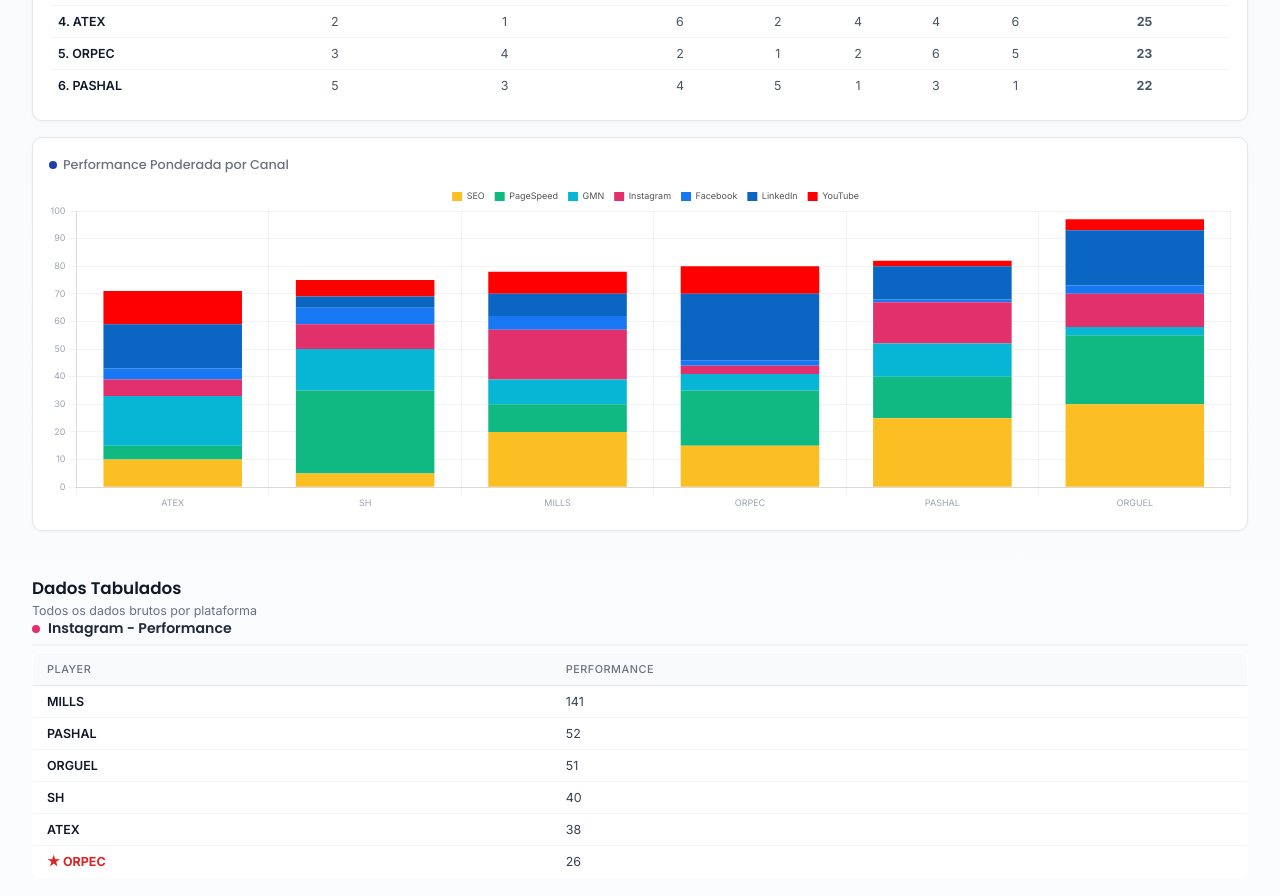
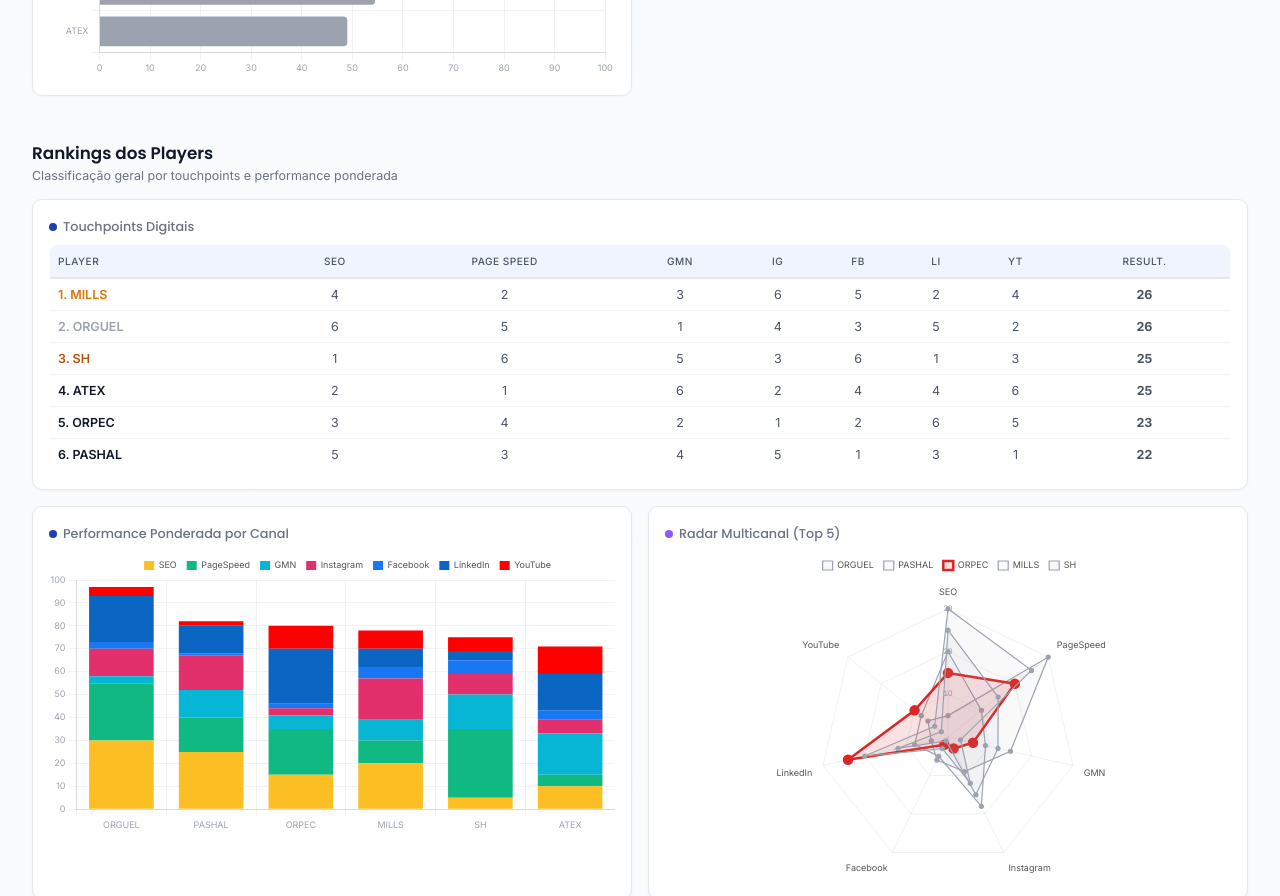
Before and after one commit to organizationivvvv/orpec-dashboard, a plain HTML site: page index.html in a window 1280 px wide. Shown: the part 1904-2800 px from the top of the page. Drawn offline with Linux system fonts and the light colour scheme.

Commit message:
add: GMN chart,雷达 radar, logo ORPEC e destaque de cores
- Adicionado gráfico de Google Meu Negócio (GMN) com dados tabulados
- Todos os gráficos ordenados com melhor desempenho primeiro
- Players em cinza opaco, ORPEC destacado em vermelho
- Gráfico de radar multicanal com top 5 players
- Logo da ORPEC no header

Co-Authored-By: Claude Opus 4.6 <noreply@openclaude.dev>

```diff
--- a/index.html
+++ b/index.html
@@ -14,7 +14,8 @@ h1,h2,h3,h4{font-family:'Poppins',sans-serif;font-weight:600}
 /* HEADER */
 .header{position:sticky;top:0;z-index:50;background:rgba(255,255,255,0.9);backdrop-filter:blur(12px);padding:12px 32px;display:flex;align-items:center;justify-content:space-between;border-bottom:1px solid #e5e7eb}
 .brand{display:flex;align-items:center;gap:10px}
-.brand-logo{width:30px;height:30px;background:#1e40af;border-radius:7px;display:flex;align-items:center;justify-content:center;color:#fff;font-weight:700;font-size:13px;font-family:'Poppins'}
+.brand-logo{width:42px;height:36px;border-radius:7px;overflow:hidden;flex-shrink:0;display:flex;align-items:center;justify-content:center}
+.brand-logo img{width:100%;height:100%;object-fit:contain}
 .brand h1{font-size:1.1rem;color:#1e3a8a}
 .brand h1 span{color:#d97706}
 .month-pills{display:flex;gap:4px}
@@ -98,8 +99,8 @@ table.rk tr:hover{background:#f0f4ff}
 
 <div class="header">
   <div class="brand">
-    <div class="brand-logo">O</div>
-    <h1>Dashboard <span>ORPEC</span> Players</h1>
+    <div class="brand-logo"><img src="Logo ORPEC_Andaimes, Formas e Escoramentos-01.png" alt="ORPEC"></div>
+    <h1>Dashboard <span>Players</span></h1>
   </div>
   <div class="month-pills" id="monthPills">
     <button class="m-pill active" data-m="Mar&#231;o" onclick="selMo(this)">Mar&#231;o</button>
@@ -122,7 +123,8 @@ table.rk tr:hover{background:#f0f4ff}
 <div class="sec"><h3>Rankings dos Players</h3><p>Classifica&#231;&#227;o geral por touchpoints e performance ponderada</p></div>
 <div class="chart-grid">
   <div class="cc full"><h4><span class="dot" style="background:#1e40af"></span>Touchpoints Digitais</h4><div id="rkTable"></div></div>
-  <div class="cc full"><h4><span class="dot" style="background:#1e40af"></span>Performance Ponderada por Canal</h4><canvas id="rkChart"></canvas></div>
+  <div class="cc"><h4><span class="dot" style="background:#1e40af"></span>Performance Ponderada por Canal</h4><canvas id="rkChart"></canvas></div>
+  <div class="cc"><h4><span class="dot" style="background:#8b5cf6"></span>Radar Multicanal (Top 5)</h4><canvas id="rkRadar"></canvas></div>
 </div>
 
 <div class="sec"><h3>Dados Tabulados</h3><p>Todos os dados brutos por plataforma</p></div>
@@ -132,7 +134,7 @@ table.rk tr:hover{background:#f0f4ff}
 
 <script>
 /* ===================== DATA ===================== */
-var COLORS={'MILLS':'#e43f5a','PASHAL':'#0ea5e9','ORGUEL':'#8b5cf6','SH':'#10b981','ATEX':'#f59e0b','ORPEC':'#dc2626','PERI':'#06b6d4','MECAN':'#f97316','ROHR':'#84cc16','ULMA':'#c084fc'};
+var COLORS_MUTE={'MILLS':'#9ca3af','PASHAL':'#9ca3af','ORGUEL':'#9ca3af','SH':'#9ca3af','ATEX':'#9ca3af','ORPEC':'#dc2626','PERI':'#9ca3af','MECAN':'#9ca3af','ROHR':'#9ca3af','ULMA':'#9ca3af'};
 
 var MONTH_LABELS={Janeiro:'Jan',Fevereiro:'Fev','Mar\xE7o':'Mar'};
 
@@ -141,19 +143,22 @@ var META={
     ig:[{p:'ORGUEL',v:391},{p:'PERI',v:264},{p:'MILLS',v:248},{p:'MECAN',v:139},{p:'SH',v:81},{p:'PASHAL',v:39},{p:'ORPEC',v:33},{p:'ATEX',v:26},{p:'ROHR',v:21},{p:'ULMA',v:17}],
     fb:[{p:'PERI',v:369000},{p:'SH',v:129000},{p:'MILLS',v:23000},{p:'ATEX',v:13000},{p:'ROHR',v:9900},{p:'ORGUEL',v:7400},{p:'ORPEC',v:6700},{p:'MECAN',v:1000},{p:'PASHAL',v:295},{p:'ULMA',v:27}],
     li:[{p:'PERI',v:50},{p:'ORPEC',v:10.78},{p:'MILLS',v:10.22},{p:'ATEX',v:8.07},{p:'ROHR',v:7.04},{p:'PASHAL',v:6.72},{p:'ORGUEL',v:6.69},{p:'ULMA',v:5.88},{p:'MECAN',v:.6},{p:'SH',v:.57}],
-    yt:[{p:'ORPEC',v:11.49},{p:'ULMA',v:.33},{p:'SH',v:.07},{p:'PERI',v:0},{p:'ATEX',v:0},{p:'MILLS',v:0},{p:'ROHR',v:0},{p:'ORGUEL',v:0},{p:'PASHAL',v:0},{p:'MECAN',v:0}]
+    yt:[{p:'ORPEC',v:11.49},{p:'ULMA',v:.33},{p:'SH',v:.07},{p:'PERI',v:0},{p:'ATEX',v:0},{p:'MILLS',v:0},{p:'ROHR',v:0},{p:'ORGUEL',v:0},{p:'PASHAL',v:0},{p:'MECAN',v:0}],
+    gmn:[{p:'ULMA',v:106.64},{p:'SH',v:82.72},{p:'PASHAL',v:55.2},{p:'MILLS',v:52.44},{p:'ORPEC',v:50.76},{p:'ORGUEL',v:42.24},{p:'PERI',v:34.56},{p:'ROHR',v:12.96},{p:'MECAN',v:0}]
   },
   Fevereiro:{
     ig:[{p:'MILLS',v:205},{p:'ORGUEL',v:113},{p:'SH',v:75},{p:'PASHAL',v:42},{p:'ORPEC',v:26},{p:'ATEX',v:17}],
     fb:[{p:'SH',v:129000},{p:'MILLS',v:23000},{p:'ATEX',v:13000},{p:'ORGUEL',v:7400},{p:'ORPEC',v:6700},{p:'PASHAL',v:293}],
     li:[{p:'ATEX',v:15},{p:'PASHAL',v:10},{p:'ORPEC',v:6.21},{p:'ORGUEL',v:6.02},{p:'MILLS',v:3.21},{p:'SH',v:.8}],
-    yt:[{p:'ORPEC',v:6.9},{p:'ATEX',v:2.83},{p:'SH',v:.15},{p:'MILLS',v:0},{p:'ORGUEL',v:0},{p:'PASHAL',v:0}]
+    yt:[{p:'ORPEC',v:6.9},{p:'ATEX',v:2.83},{p:'SH',v:.15},{p:'MILLS',v:0},{p:'ORGUEL',v:0},{p:'PASHAL',v:0}],
+    gmn:[{p:'SH',v:83.6},{p:'PASHAL',v:55.2},{p:'MILLS',v:52.44},{p:'ORPEC',v:50.76},{p:'ORGUEL',v:43.12}]
   },
   'Mar\xE7o':{
     ig:[{p:'MILLS',v:141},{p:'PASHAL',v:52},{p:'ORGUEL',v:51},{p:'SH',v:40},{p:'ATEX',v:38},{p:'ORPEC',v:26}],
     fb:[{p:'SH',v:129431},{p:'MILLS',v:23044},{p:'ATEX',v:13135},{p:'ORGUEL',v:7419},{p:'ORPEC',v:6780},{p:'PASHAL',v:293}],
     li:[{p:'ORPEC',v:16.76},{p:'ORGUEL',v:14.34},{p:'ATEX',v:13.66},{p:'PASHAL',v:3.88},{p:'MILLS',v:1.47},{p:'SH',v:.79}],
-    yt:[{p:'ATEX',v:2.09},{p:'ORPEC',v:1.89},{p:'MILLS',v:0},{p:'SH',v:0},{p:'ORGUEL',v:0},{p:'PASHAL',v:0}]
+    yt:[{p:'ATEX',v:2.09},{p:'ORPEC',v:1.89},{p:'MILLS',v:0},{p:'SH',v:0},{p:'ORGUEL',v:0},{p:'PASHAL',v:0}],
+    gmn:[{p:'SH',v:84.48},{p:'PASHAL',v:55.2},{p:'MILLS',v:52.44},{p:'ORPEC',v:50.76},{p:'ORGUEL',v:43.12}]
   }
 };
 
@@ -324,6 +329,7 @@ function render(){
     '<div class="cc"><h4><span class="dot" style="background:#0a66c2"></span>LinkedIn</h4><canvas id="cLI"></canvas></div>'+
     '<div class="cc"><h4><span class="dot" style="background:#ff0000"></span>YouTube</h4><canvas id="cYT"></canvas></div>'+
     '<div class="cc"><h4><span class="dot" style="background:#fbbf24"></span>SEO (Woorank)</h4><canvas id="cSEO"></canvas></div>'+
+    '<div class="cc"><h4><span class="dot" style="background:#d97706"></span>Google Meu Neg&#243;cio</h4><canvas id="cGMN"></canvas></div>'+
     '<div class="cc"><h4><span class="dot" style="background:#10b981"></span>PageSpeed</h4><canvas id="cPS"></canvas></div>';
 
   // Chart defaults
@@ -344,35 +350,49 @@ function render(){
     }
     charts[elId]=new Chart(c.getContext('2d'),{type:'bar',data:{labels:datasets.labels,datasets:datasets.items.map(function(d){return{label:d.label,data:d.data,backgroundColor:d.c,borderRadius:4};})},options:o});
   }
+  function cfn(p){ return p==='ORPEC'?'#dc2626':'#9ca3af'; }
   function horizBar(elId,data,maxX){
-    bar(elId,{labels:data.map(function(d){return d.p}),items:[{data:data.map(function(d){return d.v}),c:data.map(function(d){return COLORS[d.p]||'#666';})}]},true,true);
+    bar(elId,{labels:data.map(function(d){return d.p}),items:[{data:data.map(function(d){return d.v}),c:data.map(function(d){return cfn(d.p);})}]},true,true);
+  }
+  function bestFirstSorted(arr){
+    // Filter out zero-value entries, sort desc by value (best first)
+    return arr.filter(function(d){return d.v>0;}).sort(function(a,b){return b.v-a.v;});
   }
 
-  // Instagram bar (current month only)
-  var igSorted=[...mo.ig].sort(function(a,b){return a.v-b.v;});
-  bar('cIG',{labels:igSorted.map(function(d){return d.p}),items:[{data:igSorted.map(function(d){return d.v}),c:igSorted.map(function(d){return COLORS[d.p]})}]},true,true);
+  // Instagram bar (current month only, non-zero, best first)
+  var igSorted=bestFirstSorted(mo.ig);
+  bar('cIG',{labels:igSorted.map(function(d){return d.p}),items:[{data:igSorted.map(function(d){return d.v}),c:igSorted.map(function(d){return cfn(d.p)})}]},true,true);
 
   // Facebook
-  var fbSorted=[...mo.fb].sort(function(a,b){return a.v-b.v;});
-  bar('cFB',{labels:fbSorted.map(function(d){return d.p}),items:[{data:fbSorted.map(function(d){return d.v}),c:fbSorted.map(function(d){return COLORS[d.p]})}]},true,true);
+  var fbSorted=bestFirstSorted(mo.fb);
+  bar('cFB',{labels:fbSorted.map(function(d){return d.p}),items:[{data:fbSorted.map(function(d){return d.v}),c:fbSorted.map(function(d){return cfn(d.p)})}]},true,true);
 
   // LinkedIn
-  var liSorted=[...mo.li].sort(function(a,b){return a.v-b.v;});
-  bar('cLI',{labels:liSorted.map(function(d){return d.p}),items:[{data:liSorted.map(function(d){return d.v}),c:liSorted.map(function(d){return COLORS[d.p]})}]},true,true);
+  var liSorted=bestFirstSorted(mo.li);
+  bar('cLI',{labels:liSorted.map(function(d){return d.p}),items:[{data:liSorted.map(function(d){return d.v}),c:liSorted.map(function(d){return cfn(d.p)})}]},true,true);
 
-  // YouTube (only non-zero)
-  var ytData=mo.yt.filter(function(d){return d.v>0;}).sort(function(a,b){return a.v-b.v;});
+  // YouTube (only non-zero, best first)
+  var ytData=bestFirstSorted(mo.yt);
   if(ytData.length>0){
-    bar('cYT',{labels:ytData.map(function(d){return d.p}),items:[{data:ytData.map(function(d){return d.v}),c:ytData.map(function(d){return COLORS[d.p]})}]},true,true);
+    bar('cYT',{labels:ytData.map(function(d){return d.p}),items:[{data:ytData.map(function(d){return d.v}),c:ytData.map(function(d){return cfn(d.p)})}]},true,true);
+  } else {
+    // destroy if exists
+    if(charts['cYT']){charts['cYT'].destroy(); delete charts['cYT'];}
   }
 
   // SEO
-  var seoSorted=[...so.seo].sort(function(a,b){return a.v-b.v;});
-  bar('cSEO',{labels:seoSorted.map(function(d){return d.p}),items:[{data:seoSorted.map(function(d){return d.v}),c:seoSorted.map(function(d){return COLORS[d.p]})}]},true,true);
+  var seoSorted=bestFirstSorted(so.seo);
+  bar('cSEO',{labels:seoSorted.map(function(d){return d.p}),items:[{data:seoSorted.map(function(d){return d.v}),c:seoSorted.map(function(d){return cfn(d.p)})}]},true,true);
+
+  // GMN
+  if(mo.gmn && mo.gmn.length > 0){
+    var gmnSorted=bestFirstSorted(mo.gmn);
+    bar('cGMN',{labels:gmnSorted.map(function(d){return d.p}),items:[{data:gmnSorted.map(function(d){return parseFloat(d.v.toFixed(1));}),c:gmnSorted.map(function(d){return cfn(d.p)})}]},true,true);
+  }
 
   // PageSpeed
-  var psSorted=[...so.ps].sort(function(a,b){return a.v-b.v;});
-  bar('cPS',{labels:psSorted.map(function(d){return d.p}),items:[{data:psSorted.map(function(d){return d.v}),c:psSorted.map(function(d){return COLORS[d.p]})}]},true,true);
+  var psSorted=bestFirstSorted(so.ps);
+  bar('cPS',{labels:psSorted.map(function(d){return d.p}),items:[{data:psSorted.map(function(d){return d.v}),c:psSorted.map(function(d){return cfn(d.p)})}]},true,true);
 
   // Ranking table
   var rkItems=so.rt.slice().sort(function(a,b){return b.r-a.r;});
@@ -384,8 +404,11 @@ function render(){
   rkHtml+='</tbody></table>';
   document.getElementById('rkTable').innerHTML=rkHtml;
 
-  // Ranking performance stacked bar
-  var rpItems=so.rp.slice().sort(function(a,b){return a.r-b.r;});
+  // Ranking performance stacked bar (best first = top)
+  // Deduplicate by player, keep first occurrence with full breakdown
+  var rpMap={};
+  so.rp.forEach(function(i){ if(!rpMap[i.p]) rpMap[i.p]=i; });
+  var rpItems=Object.keys(rpMap).map(function(k){return rpMap[k];}).sort(function(a,b){return b.r-a.r;});
   var ch=[
     {l:'SEO',k:'s',c:'#fbbf24'},{l:'PageSpeed',k:'ps',c:'#10b981'},{l:'GMN',k:'g',c:'#06b6d4'},
     {l:'Instagram',k:'ig',c:'#e1306c'},{l:'Facebook',k:'fb',c:'#1877f2'},{l:'LinkedIn',k:'li',c:'#0a66c2'},{l:'YouTube',k:'yt',c:'#ff0000'}
@@ -397,13 +420,49 @@ function render(){
     options:{responsive:true,maintainAspectRatio:true,plugins:{legend:{labels:{color:'#555',font:{size:9,family:'Inter'},boxWidth:10,padding:10}}},scales:{x:{stacked:true,ticks:{color:tickC,font:{size:9,family:'Inter'}},grid:{color:gridC}},y:{stacked:true,ticks:{color:tickC,font:{size:9,family:'Inter'}},grid:{color:gridC}}}}
   });
 
+  // Radar — top 5 players by resultado
+  var radarTop5=rpItems.slice(0,5);
+  if(charts.rkRadar) charts.rkRadar.destroy();
+  charts.rkRadar=new Chart(document.getElementById('rkRadar').getContext('2d'),{
+    type:'radar',
+    data:{
+      labels:['SEO','PageSpeed','GMN','Instagram','Facebook','LinkedIn','YouTube'],
+      datasets:radarTop5.map(function(p){
+        var clr=p.p==='ORPEC'?'#dc2626':'#9ca3af';
+        return {
+          label:p.p,
+          backgroundColor:clr+(p.p==='ORPEC'?'22':'10'),
+          borderColor:clr,
+          borderWidth:p.p==='ORPEC'?2.5:1.2,
+          pointBackgroundColor:clr,
+          pointRadius:p.p==='ORPEC'?4:2,
+          data:[p.s,p.ps,p.g,p.ig,p.fb,p.li,p.yt]
+        };
+      })
+    },
+    options:{
+      responsive:true,
+      maintainAspectRatio:true,
+      plugins:{legend:{labels:{color:'#555',font:{size:9,family:'Inter'},boxWidth:10,padding:10}}},
+      scales:{
+        r:{
+          beginAtZero:true,
+          grid:{color:'rgba(0,0,0,0.06)'},
+          angleLines:{color:'rgba(0,0,0,0.06)'},
+          pointLabels:{color:'#555',font:{size:9,family:'Inter'}},
+          ticks:{color:'#999',backdropColor:'transparent',font:{size:8},maxTicksLimit:5}
+        }
+      }
+    }
+  });
+
   // -- Data tables --
   var tbl='';
   function makeDt(title, dotColor, arr, label2){
     var h='<div class="dt-sec"><h4><span class="dot" style="background:'+dotColor+'"></span>'+title+'</h4><table class="dt"><thead><tr><th>Player</th><th>'+label2+'</th></tr></thead><tbody>';
     arr.forEach(function(d){
       var isOrpec=d.p==='ORPEC';
-      h+='<tr><td'+(isOrpec?' style="color:#dc2626;font-weight:700"':'')+'>'+(isOrpec?'&#9733; ':'')+d.p+'</td><td>'+d.v.toLocaleString()+'</td></tr>';
+      h+='<tr'+(isOrpec?' style="background:rgba(220,38,38,.05)"':'')+'><td'+(isOrpec?' style="color:#dc2626;font-weight:700"':'')+'>'+(isOrpec?'&#9733; ':'')+d.p+'</td><td'+(isOrpec?' style="color:#dc2626;font-weight:700"':'')+'>'+d.v.toLocaleString()+'</td></tr>';
     });
     h+='</tbody></table></div>';
     return h;
@@ -413,6 +472,10 @@ function render(){
   tbl+=makeDt('LinkedIn - Performance','#0a66c2',mo.li,'Performance (%)');
   tbl+=makeDt('YouTube - Performance','#ff0000',mo.yt,'Performance (%)');
   tbl+=makeDt('SEO (Woorank) - Score','#fbbf24',so.seo,'Score');
+  if(mo.gmn && mo.gmn.length > 0) {
+    var gmnForTable = bestFirstSorted(mo.gmn);
+    tbl+=makeDt('Google Meu Neg&#243;cio - Score','#d97706',gmnForTable,'Score');
+  }
   tbl+=makeDt('PageSpeed - Performance','#10b981',so.ps,'Score');
 
   document.getElementById('dataTables').innerHTML = tbl;
```
Also changed, not shown: Logo ORPEC_Andaimes, Formas e Escoramentos-01.png (added).
